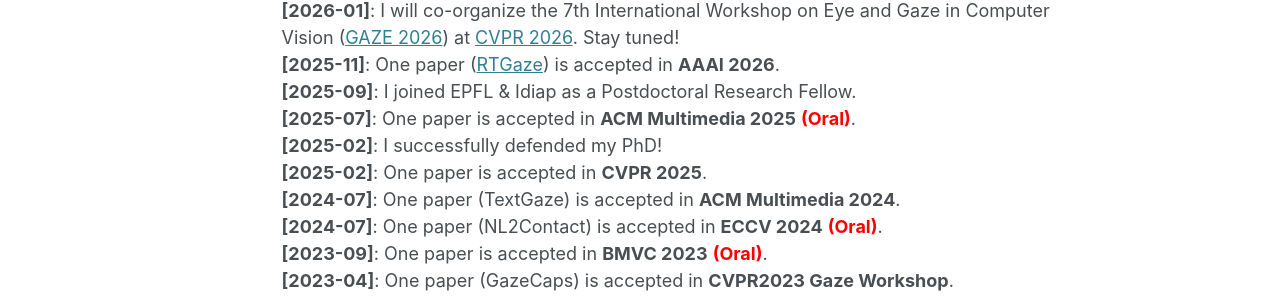
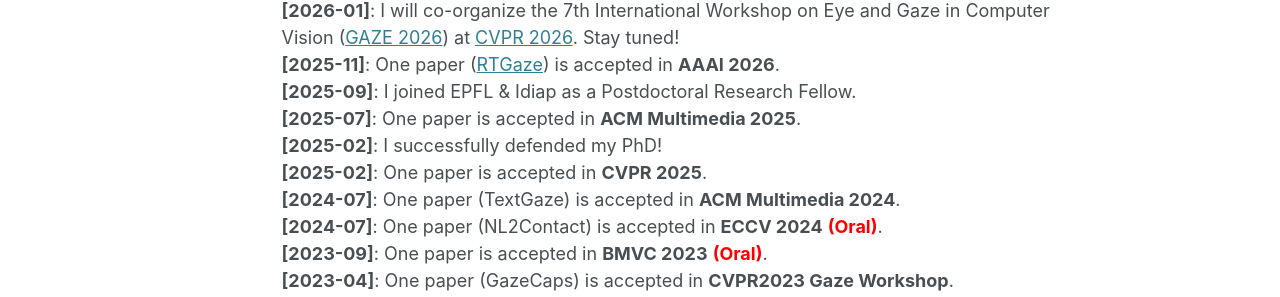
Before and after one commit to hengfei-wang/hengfei-wang.github.io, a Jekyll site: the page built from _pages/about.md, in a window 1280 px wide and 1260 px high. Shown: the part 536-833 px from the top of the window. Built offline with Jekyll 4.4.1, drawn with Linux system fonts in a browser that asks for light colours; some web fonts are replaced.

Commit message:
Update ACM Multimedia 2025 paper acceptance details
Removed oral presentation indication from ACM Multimedia 2025 entry.

```diff
--- a/_pages/about.md
+++ b/_pages/about.md
@@ -16,7 +16,7 @@
 **[2026-01]**: I will co-organize the 7th International Workshop on Eye and Gaze in Computer Vision ([GAZE 2026](https://gazeworkshop.github.io/2026/)) at [CVPR 2026](https://cvpr.thecvf.com/). Stay tuned! \\
 **[2025-11]**: One paper ([RTGaze](https://hengfei-wang.github.io/rtgaze)) is accepted in **AAAI 2026**. \\
 **[2025-09]**: I joined EPFL & Idiap as a Postdoctoral Research Fellow. \\
-**[2025-07]**: One paper is accepted in **ACM Multimedia 2025** **<font color=red>(Oral)</font>**. \\
+**[2025-07]**: One paper is accepted in **ACM Multimedia 2025**. \\
 **[2025-02]**: I successfully defended my PhD! \\
 **[2025-02]**: One paper is accepted in **CVPR 2025**. \\
 **[2024-07]**: One paper (TextGaze) is accepted in **ACM Multimedia 2024**. \\
```
